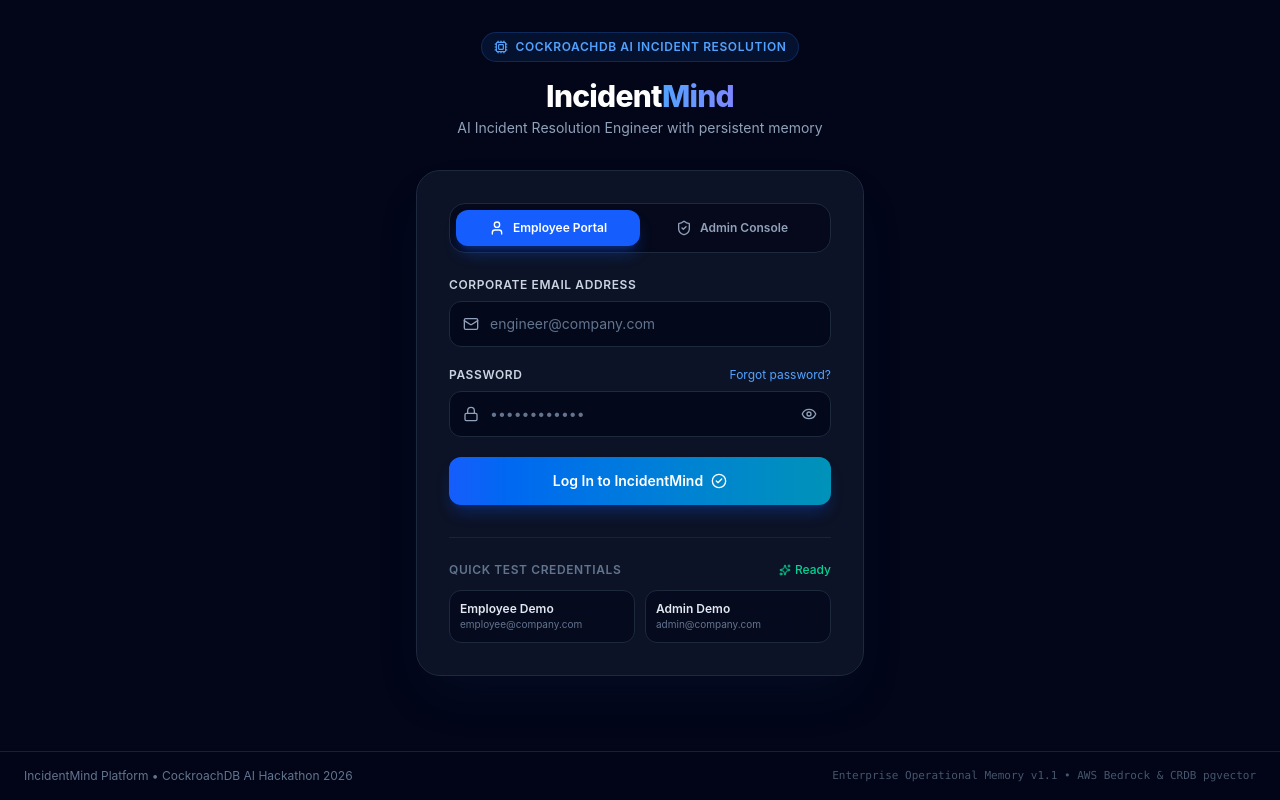
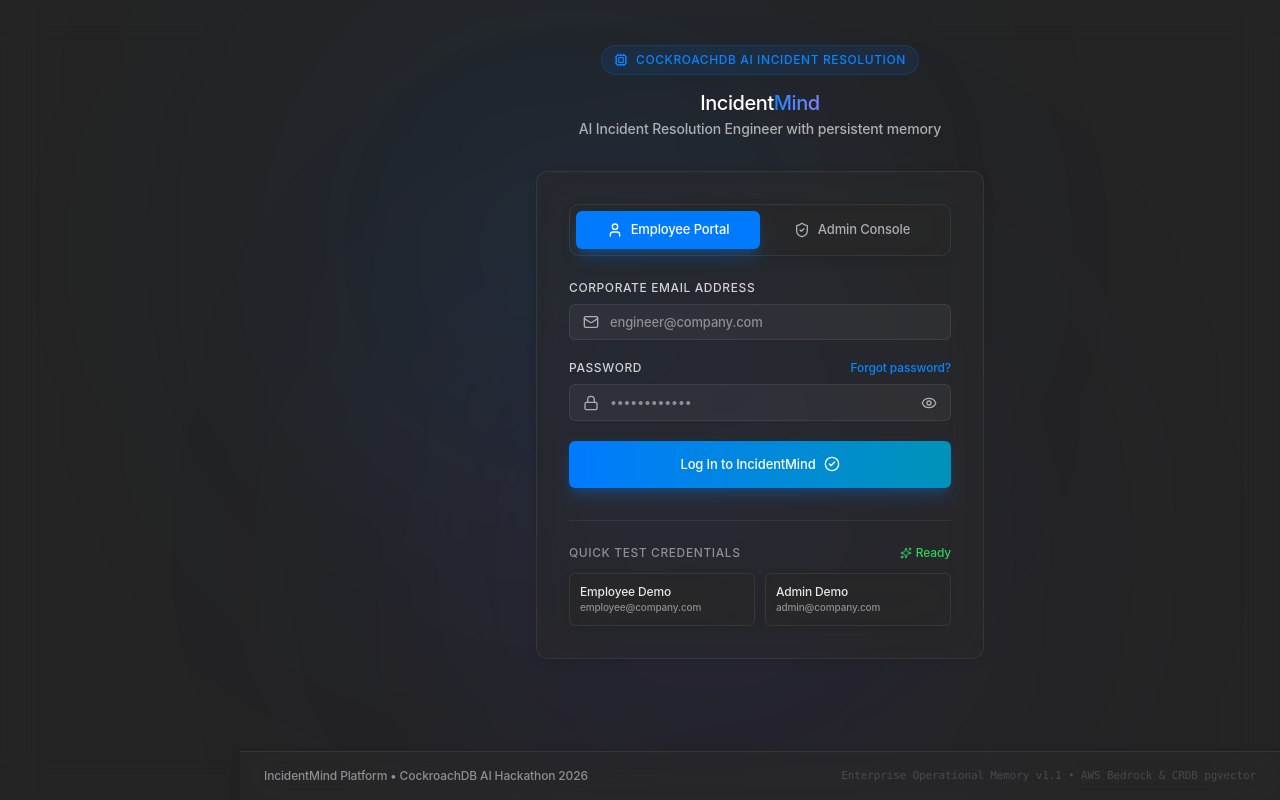
Before and after one commit to shashwathnaik-glitch/IncidentAI, a React app in the folder frontend/: page / in a window 1280 px wide. Built offline with nearby package versions, Linux system fonts and the light colour scheme; the HTML template or start-up script is replaced by a standard one.

Commit message:
style: macOS UI restyle (visual only)

```diff
--- a/frontend/src/index.css
+++ b/frontend/src/index.css
@@ -1,29 +1,265 @@
 @import "tailwindcss";
+
+@theme {
+  --color-slate-950: #1e1e1e;
+  --color-slate-900: #252525;
+  --color-slate-850: #2c2c2e;
+  --color-slate-800: rgba(255, 255, 255, 0.08);
+  --color-slate-700: rgba(255, 255, 255, 0.12);
+  --color-slate-600: rgba(255, 255, 255, 0.16);
+  --color-slate-500: #8e8e93;
+  --color-slate-400: #aeaeb2;
+  --color-slate-300: #d1d1d6;
+  --color-slate-200: #e5e5ea;
+  --color-slate-100: #f2f2f7;
+  --color-slate-50: #f5f5f7;
+
+  --color-blue-600: #007aff;
+  --color-blue-500: #007aff;
+  --color-blue-400: #0a84ff;
+  --color-blue-300: #30d158;
+  --color-emerald-400: #30d158;
+  --color-emerald-500: #30d158;
+
+  --radius-3xl: 12px;
+  --radius-2xl: 10px;
+  --radius-xl: 8px;
+  --radius-lg: 6px;
+  --radius-md: 4px;
+
+  --font-sans: -apple-system, BlinkMacSystemFont, "SF Pro Text", "Segoe UI", sans-serif;
+
+  --shadow-2xl: 0 4px 12px rgba(0, 0, 0, 0.15), 0 1px 2px rgba(0, 0, 0, 0.05);
+  --shadow-xl: 0 4px 12px rgba(0, 0, 0, 0.15), 0 1px 2px rgba(0, 0, 0, 0.05);
+}
 
 @layer base {
   body {
-    background-color: #090d16;
-    color: #f8fafc;
-    font-family: system-ui, -apple-system, BlinkMacSystemFont, 'Segoe UI', Roboto, Oxygen, Ubuntu, Cantarell, sans-serif;
+    background-color: #1e1e1e !important;
+    color: #f5f5f7 !important;
+    font-family: -apple-system, BlinkMacSystemFont, "SF Pro Text", "Segoe UI", sans-serif !important;
+    font-size: 13px !important;
+    font-weight: 500 !important;
+    letter-spacing: -0.011em !important;
+    background-image: none !important;
     min-height: 100vh;
-    background-image:
-      radial-gradient(at 0% 0%, rgba(59, 130, 246, 0.08) 0px, transparent 50%),
-      radial-gradient(at 100% 100%, rgba(99, 102, 241, 0.08) 0px, transparent 50%);
   }
+
+  h1, h2, h3, h4, h5, h6 {
+    font-family: -apple-system, BlinkMacSystemFont, "SF Pro Display", "SF Pro Text", "Segoe UI", sans-serif !important;
+    font-weight: 500 !important;
+    letter-spacing: -0.022em !important;
+  }
+
+  h1 { font-size: 20px !important; }
+  h2 { font-size: 16px !important; }
+  h3 { font-size: 14px !important; }
 }
 
-/* Custom scrollbars */
+/* Global typography weights override */
+.font-bold, .font-semibold, .font-extrabold {
+  font-weight: 500 !important;
+}
+
+/* Custom scrollbars matching macOS */
 ::-webkit-scrollbar {
   width: 8px;
   height: 8px;
 }
 ::-webkit-scrollbar-track {
-  background: #090d16;
+  background: transparent;
 }
 ::-webkit-scrollbar-thumb {
-  background: #1e293b;
-  border-radius: 4px;
+  background: rgba(255, 255, 255, 0.12);
+  border-radius: 999px;
+  border: 2px solid transparent;
+  background-clip: padding-box;
 }
 ::-webkit-scrollbar-thumb:hover {
-  background: #334155;
+  background: rgba(255, 255, 255, 0.22);
+  border: 2px solid transparent;
+  background-clip: padding-box;
 }
+
+/* Frosted glass cards and surfaces */
+.bg-slate-900\/80,
+.bg-slate-900,
+.bg-slate-900\/95,
+.bg-slate-950\/70,
+.bg-slate-950\/60,
+.bg-slate-950,
+.bg-slate-900\/50,
+.bg-slate-950\/85 {
+  background: rgba(40, 40, 40, 0.6) !important;
+  backdrop-filter: blur(20px) !important;
+  -webkit-backdrop-filter: blur(20px) !important;
+  border-color: rgba(255, 255, 255, 0.08) !important;
+  box-shadow: 0 4px 12px rgba(0, 0, 0, 0.08), 0 1px 2px rgba(0, 0, 0, 0.04) !important;
+}
+
+/* Focus rings for inputs and buttons */
+input[type="text"],
+input[type="email"],
+input[type="password"],
+textarea,
+select {
+  background: rgba(255, 255, 255, 0.04) !important;
+  border: 1px solid rgba(255, 255, 255, 0.08) !important;
+  border-radius: 6px !important;
+  color: #f5f5f7 !important;
+  font-family: -apple-system, BlinkMacSystemFont, "SF Pro Text", "Segoe UI", sans-serif !important;
+  font-size: 13px !important;
+  font-weight: 500 !important;
+  padding-top: 8px !important;
+  padding-bottom: 8px !important;
+  padding-left: 12px !important;
+  padding-right: 12px !important;
+  transition: border-color 150ms ease-out, box-shadow 150ms ease-out !important;
+}
+
+input.pl-10 {
+  padding-left: 40px !important;
+}
+
+input.pr-10 {
+  padding-right: 40px !important;
+}
+
+input[type="text"]:focus,
+input[type="email"]:focus,
+input[type="password"]:focus,
+textarea:focus,
+select:focus {
+  outline: none !important;
+  border-color: #007aff !important;
+  box-shadow: 0 0 0 3px rgba(0, 122, 255, 0.25) !important;
+}
+
+/* General button styling overrides */
+button, .btn {
+  border-radius: 6px !important;
+  font-family: -apple-system, BlinkMacSystemFont, "SF Pro Text", "Segoe UI", sans-serif !important;
+  font-size: 13px !important;
+  font-weight: 500 !important;
+  transition: transform 150ms ease-out, background-color 150ms ease-out, border-color 150ms ease-out, box-shadow 150ms ease-out !important;
+}
+
+button:active, .btn:active {
+  transform: scale(0.98) !important;
+}
+
+button:focus-visible, .btn:focus-visible {
+  outline: none !important;
+  box-shadow: 0 0 0 3px rgba(0, 122, 255, 0.25) !important;
+}
+
+/* Modal Animations & Layout overrides */
+@keyframes macos-modal-scale-in {
+  from {
+    opacity: 0;
+    transform: scale(0.96);
+  }
+  to {
+    opacity: 1;
+    transform: scale(1);
+  }
+}
+
+@keyframes macos-backdrop-fade-in {
+  from {
+    opacity: 0;
+  }
+  to {
+    opacity: 1;
+  }
+}
+
+div.fixed.inset-0.z-50.flex.items-center.justify-center.p-4 {
+  animation: macos-backdrop-fade-in 150ms ease-out forwards !important;
+  background: rgba(0, 0, 0, 0.46) !important;
+  backdrop-filter: blur(10px) !important;
+  -webkit-backdrop-filter: blur(10px) !important;
+}
+
+div.fixed.inset-0.z-50.flex.items-center.justify-center.p-4 > div {
+  animation: macos-modal-scale-in 150ms ease-out forwards !important;
+  border-radius: 12px !important;
+  background: rgba(30, 30, 30, 0.72) !important;
+  backdrop-filter: blur(30px) !important;
+  -webkit-backdrop-filter: blur(30px) !important;
+  border: 1px solid rgba(255, 255, 255, 0.12) !important;
+  box-shadow: 0 10px 40px rgba(0, 0, 0, 0.4) !important;
+}
+
+/* Desktop Sidebar Overrides (translucent left sidebar) */
+@media (min-width: 1024px) {
+  /* Shift content wrapper to the right to make room for fixed sidebar */
+  div.min-h-screen.flex.flex-col {
+    padding-left: 240px !important;
+    box-sizing: border-box !important;
+  }
+
+  /* Translucent sidebar container mapping */
+  header.sticky {
+    width: 240px !important;
+    height: 100vh !important;
+    position: fixed !important;
+    left: 0 !important;
+    top: 0 !important;
+    bottom: 0 !important;
+    z-index: 50 !important;
+    border-right: 1px solid rgba(255, 255, 255, 0.08) !important;
+    border-bottom: none !important;
+    padding: 24px 16px !important;
+    background: rgba(30, 30, 30, 0.5) !important;
+    backdrop-filter: blur(30px) !important;
+    -webkit-backdrop-filter: blur(30px) !important;
+  }
+
+  header.sticky > div {
+    flex-direction: column !important;
+    align-items: flex-start !important;
+    height: 100% !important;
+    justify-content: space-between !important;
+    max-width: 100% !important;
+    margin: 0 !important;
+    gap: 32px !important;
+  }
+
+  header.sticky > div > div:first-child {
+    flex-direction: column !important;
+    align-items: flex-start !important;
+    gap: 24px !important;
+    width: 100% !important;
+  }
+
+  header.sticky > div > div:first-child > div:first-child {
+    align-items: flex-start !important;
+    gap: 12px !important;
+  }
+
+  header.sticky > div > div:last-child {
+    flex-direction: column-reverse !important;
+    align-items: flex-start !important;
+    gap: 16px !important;
+    width: 100% !important;
+  }
+
+  header.sticky .border-l {
+    border-left: none !important;
+    border-top: 1px solid rgba(255, 255, 255, 0.08) !important;
+    padding-left: 0 !important;
+    padding-top: 16px !important;
+    width: 100% !important;
+  }
+
+  main {
+    padding: 32px !important;
+    box-sizing: border-box !important;
+  }
+
+  footer {
+    border-top: 1px solid rgba(255, 255, 255, 0.08) !important;
+    background: rgba(30, 30, 30, 0.4) !important;
+  }
+}
```
